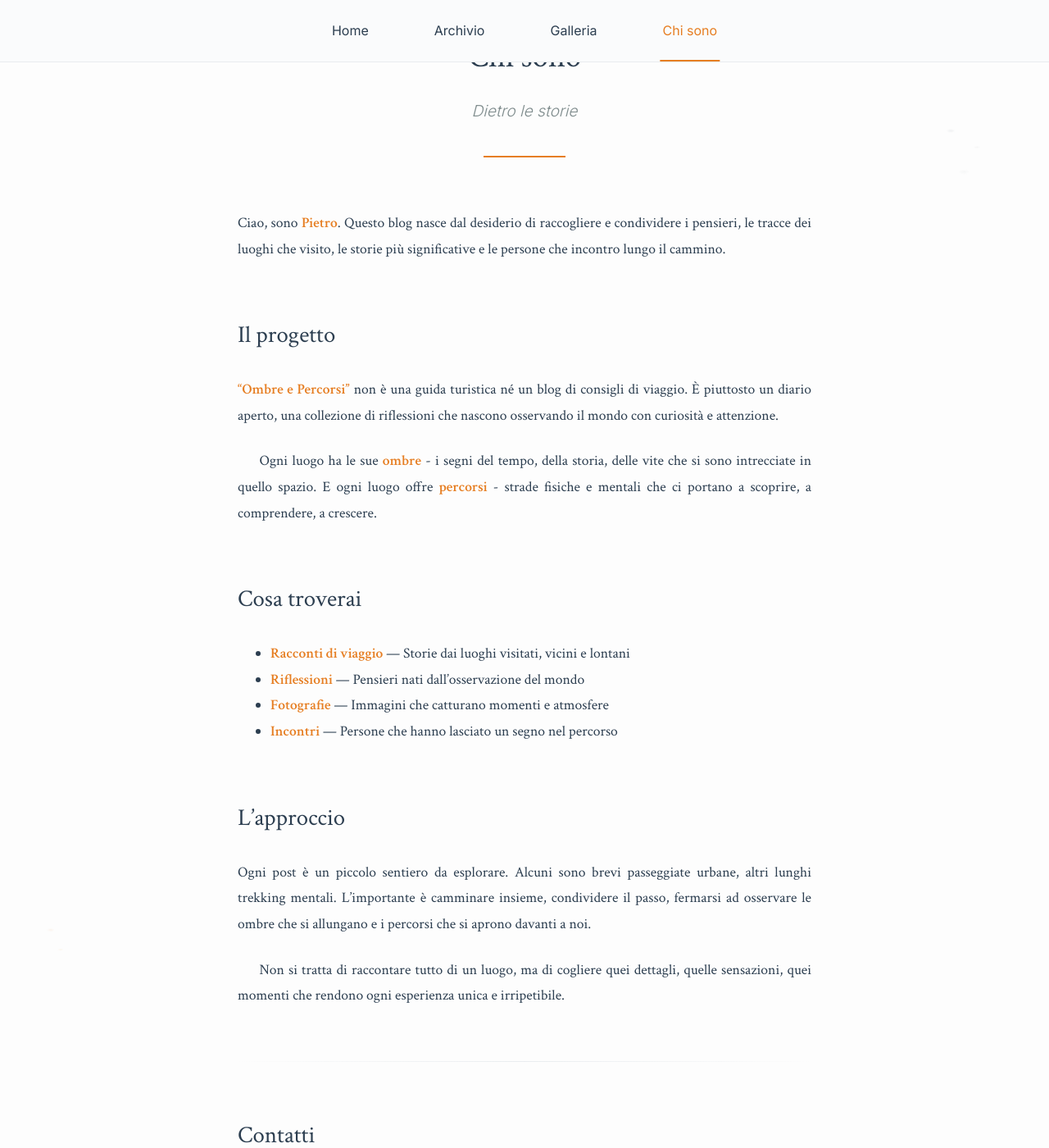
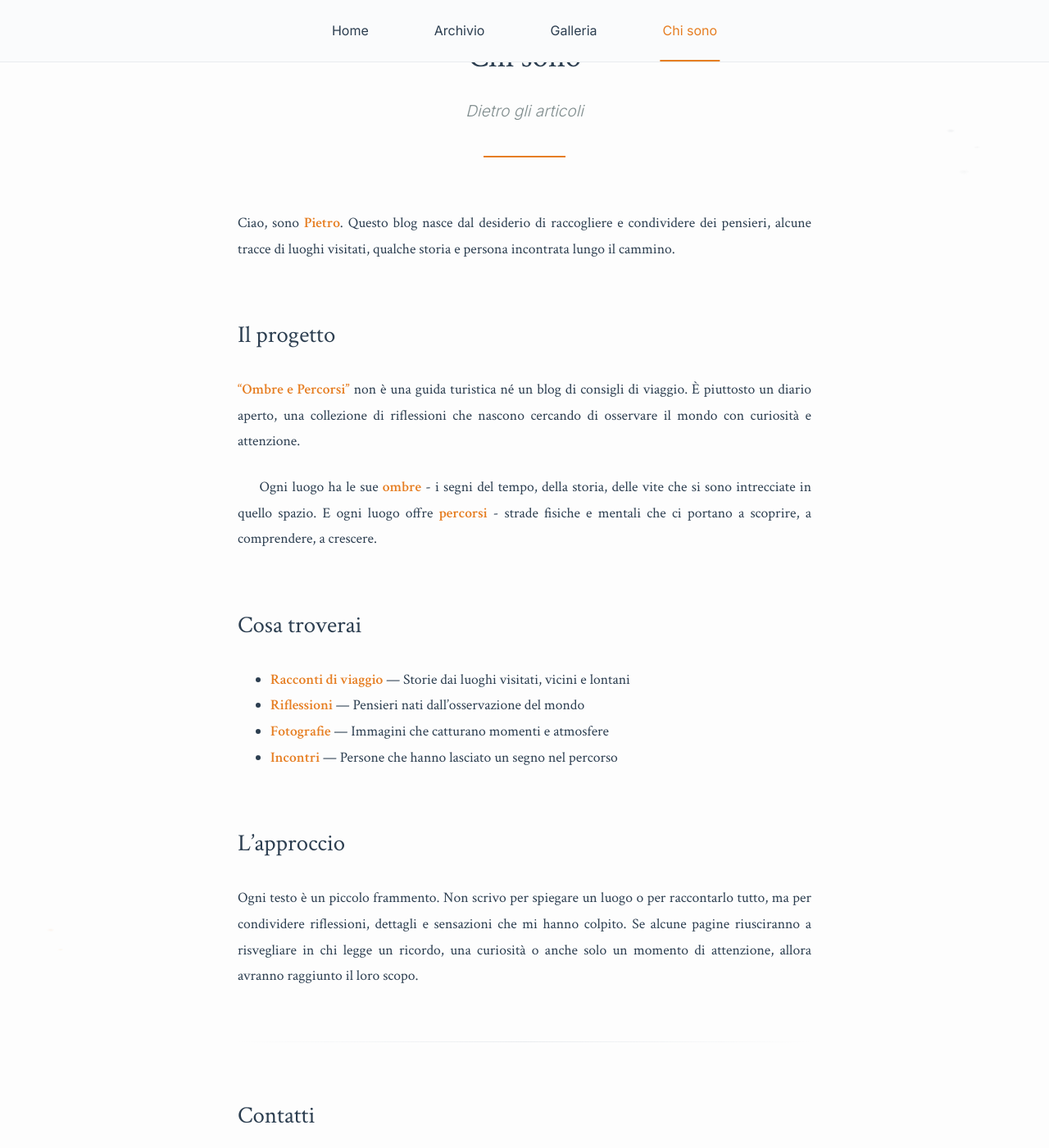
Before and after one commit to pietro00b/ombre-e-percorsi, a Jekyll site: the page built from pages/about.md, in a window 1280 px wide and 1400 px high, scrolled down 308 px. Shown: the whole window at 82% size. Built offline with Jekyll 4.4.1, drawn with Linux system fonts in a browser that asks for light colours.

Commit message:
Update about.md

```diff
--- a/pages/about.md
+++ b/pages/about.md
@@ -1,15 +1,15 @@
 ---
 layout: page
 title: Chi sono
-subtitle: Dietro le storie
+subtitle: Dietro gli articoli
 permalink: /about/
 ---
 
-Ciao, sono **Pietro**. Questo blog nasce dal desiderio di raccogliere e condividere i pensieri, le tracce dei luoghi che visito, le storie più significative e le persone che incontro lungo il cammino.
+Ciao, sono **Pietro**. Questo blog nasce dal desiderio di raccogliere e condividere dei pensieri, alcune tracce di luoghi visitati, qualche storia e persona incontrata lungo il cammino.
 
 ## Il progetto
 
-**"Ombre e Percorsi"** non è una guida turistica né un blog di consigli di viaggio. È piuttosto un diario aperto, una collezione di riflessioni che nascono osservando il mondo con curiosità e attenzione.
+**"Ombre e Percorsi"** non è una guida turistica né un blog di consigli di viaggio. È piuttosto un diario aperto, una collezione di riflessioni che nascono cercando di osservare il mondo con curiosità e attenzione.
 
 Ogni luogo ha le sue **ombre** - i segni del tempo, della storia, delle vite che si sono intrecciate in quello spazio. E ogni luogo offre **percorsi** - strade fisiche e mentali che ci portano a scoprire, a comprendere, a crescere.
 
@@ -22,9 +22,8 @@ Ogni luogo ha le sue **ombre** - i segni del tempo, della storia, delle vite che
 
 ## L'approccio
 
-Ogni post è un piccolo sentiero da esplorare. Alcuni sono brevi passeggiate urbane, altri lunghi trekking mentali. L'importante è camminare insieme, condividere il passo, fermarsi ad osservare le ombre che si allungano e i percorsi che si aprono davanti a noi.
-
-Non si tratta di raccontare tutto di un luogo, ma di cogliere quei dettagli, quelle sensazioni, quei momenti che rendono ogni esperienza unica e irripetibile.
+Ogni testo è un piccolo frammento.
+Non scrivo per spiegare un luogo o per raccontarlo tutto, ma per condividere riflessioni, dettagli e sensazioni che mi hanno colpito. Se alcune pagine riusciranno a risvegliare in chi legge un ricordo, una curiosità o anche solo un momento di attenzione, allora avranno raggiunto il loro scopo.
 
 ---
 
```
